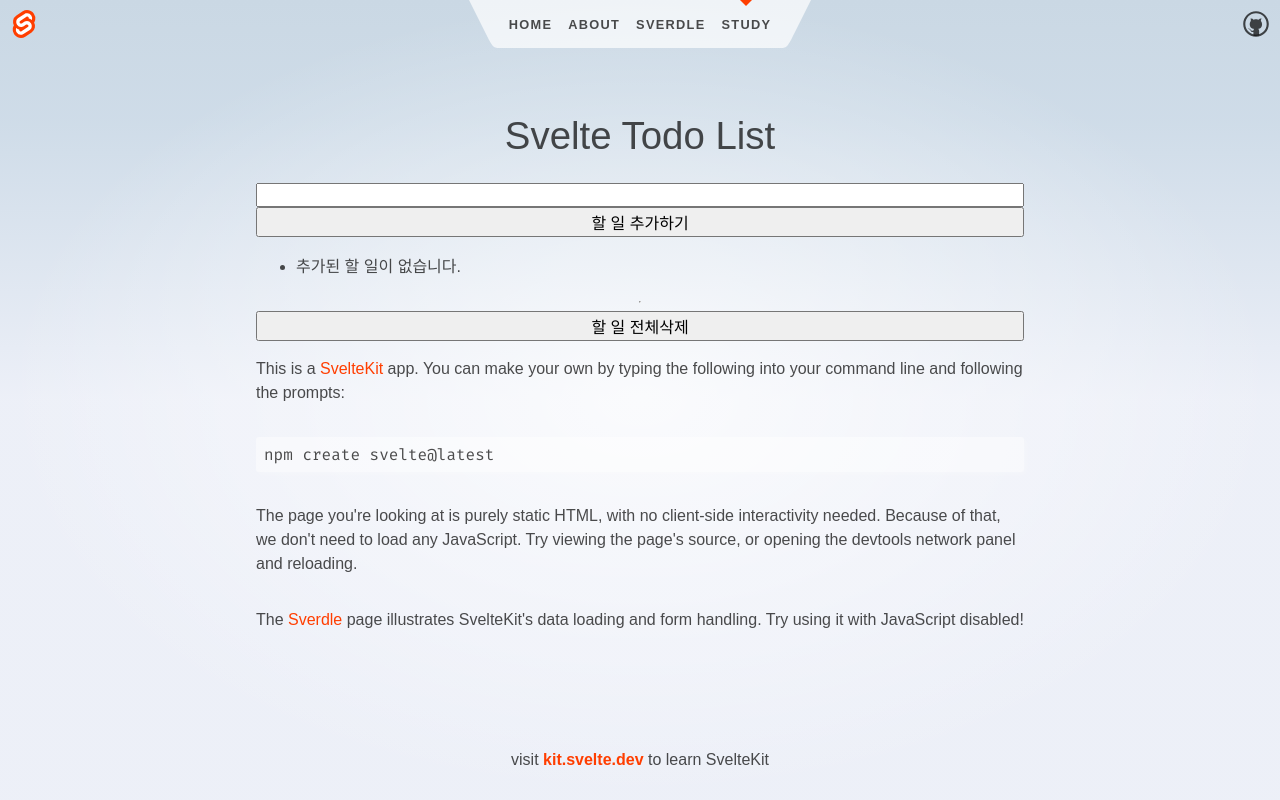
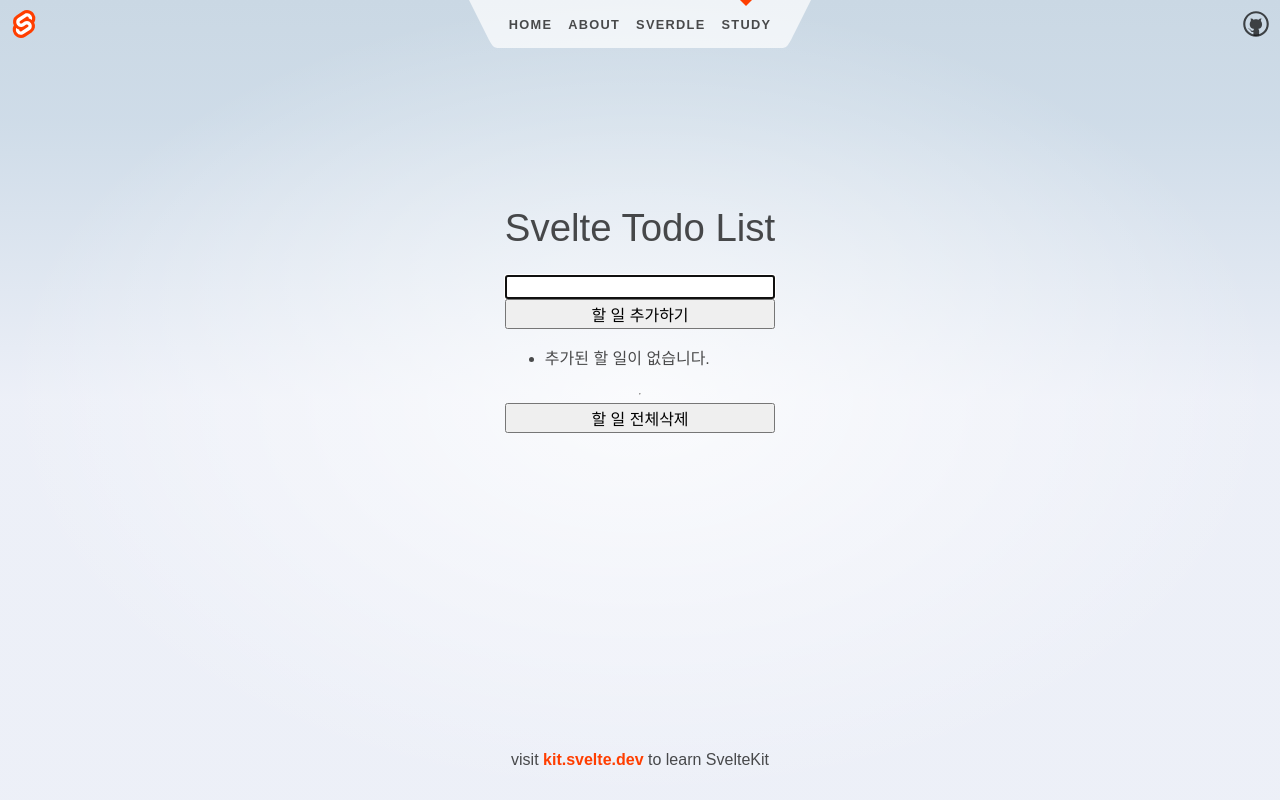
Before and after one commit to md-javastudy/frontend, a SvelteKit app: page /study in a window 1280 px wide. Built offline with nearby package versions, Linux system fonts and the light colour scheme.

Commit message:
[#][FEAT] onMount 추가

```diff
--- a/src/routes/study/+page.svelte
+++ b/src/routes/study/+page.svelte
@@ -4,6 +4,13 @@
 </svelte:head>
 
 <script>
+	import { onMount } from "svelte";
+
+	// 처음에 화면을 띄우자마자 실행
+	onMount( async () => {
+		inputFormTag.focus();
+	})
+
 	let todos = [];
 	let inputFormTag;
 	let todo = '';
@@ -12,28 +19,25 @@
 	const addTodo = () => {
 		if(!todo.trim() ) {
 			alert('할 일을 추가하주세요!');
-			todo = '';
 		} else {
 			todos.push(todo);
 			todos = todos;
+		}
 		todo = '';
 		inputFormTag.focus();
-		}
 	}
 
 	const deleteTodoAll = () => {
 		if(todos.length === 0) {
 			alert('삭제할 todo가 없습니다.');
+			inputFormTag.focus();
 			return;
 		}
 
 		if(confirm('주의하세요! 모두 삭제됩니다.')) {
-			alert('삭제하였습니다.')
 			todos = [];
+		}
 		inputFormTag.focus();
-		} else {
-			alert('삭제를 취소하였습니다.');
-		}
 	}
 </script>
 
@@ -59,22 +63,4 @@
 	<hr />
 
 	<button on:click={ deleteTodoAll }>할 일 전체삭제</button>
-
-	<p>
-		This is a <a href="https://kit.svelte.dev">SvelteKit</a> app. You can make your own by typing the
-		following into your command line and following the prompts:
-	</p>
-
-	<pre>npm create svelte@latest</pre>
-
-	<p>
-		The page you're looking at is purely static HTML, with no client-side interactivity needed.
-		Because of that, we don't need to load any JavaScript. Try viewing the page's source, or opening
-		the devtools network panel and reloading.
-	</p>
-
-	<p>
-		The <a href="/sverdle">Sverdle</a> page illustrates SvelteKit's data loading and form handling. Try
-		using it with JavaScript disabled!
-	</p>
 </div>
```
Lines whose indentation alone changed are shown as unchanged.
